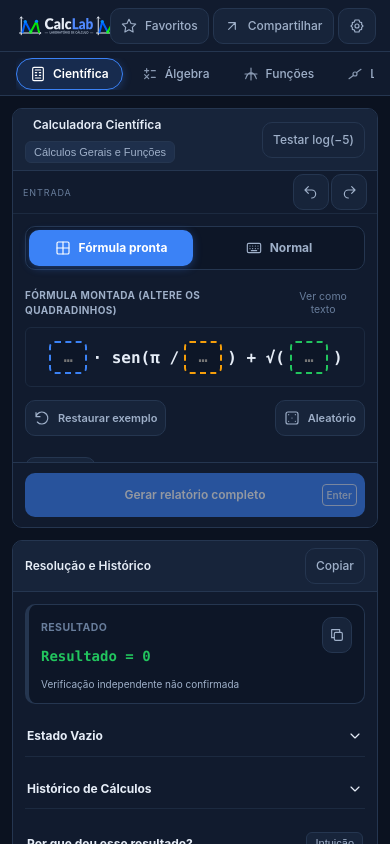
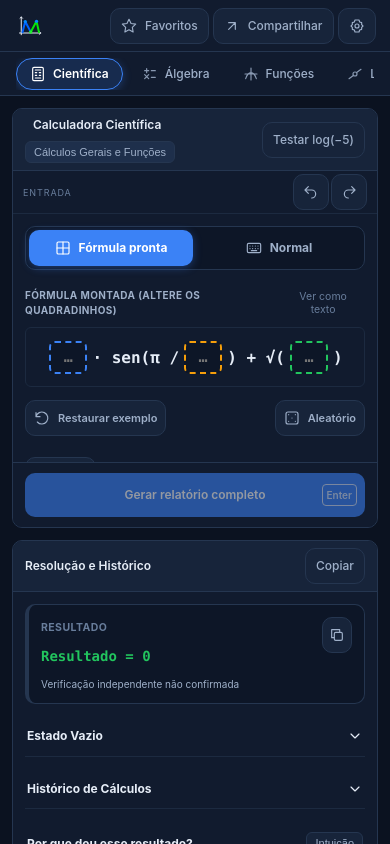
Before and after one commit to matheushs1a-boop/CALCULADORA-CIENTIFICA, a website: page index.html in a window 390 px wide. Drawn offline with Linux system fonts and the light colour scheme.

Commit message:
fix: mostra somente o símbolo em telas estreitas

```diff
--- a/src/css/estilos.css
+++ b/src/css/estilos.css
@@ -188,7 +188,7 @@ button:active:not(:disabled) {
 }
 
 @media (max-width: 480px) {
-    .marca .logo.logo-horizontal { display: none; }
+    :root .marca .logo.logo-horizontal { display: none; }
     :root[data-theme="dark"] .marca .logo-simbolo.para-fundo-escuro,
     :root[data-theme="light"] .marca .logo-simbolo.para-fundo-claro { display: block; }
 }
```
